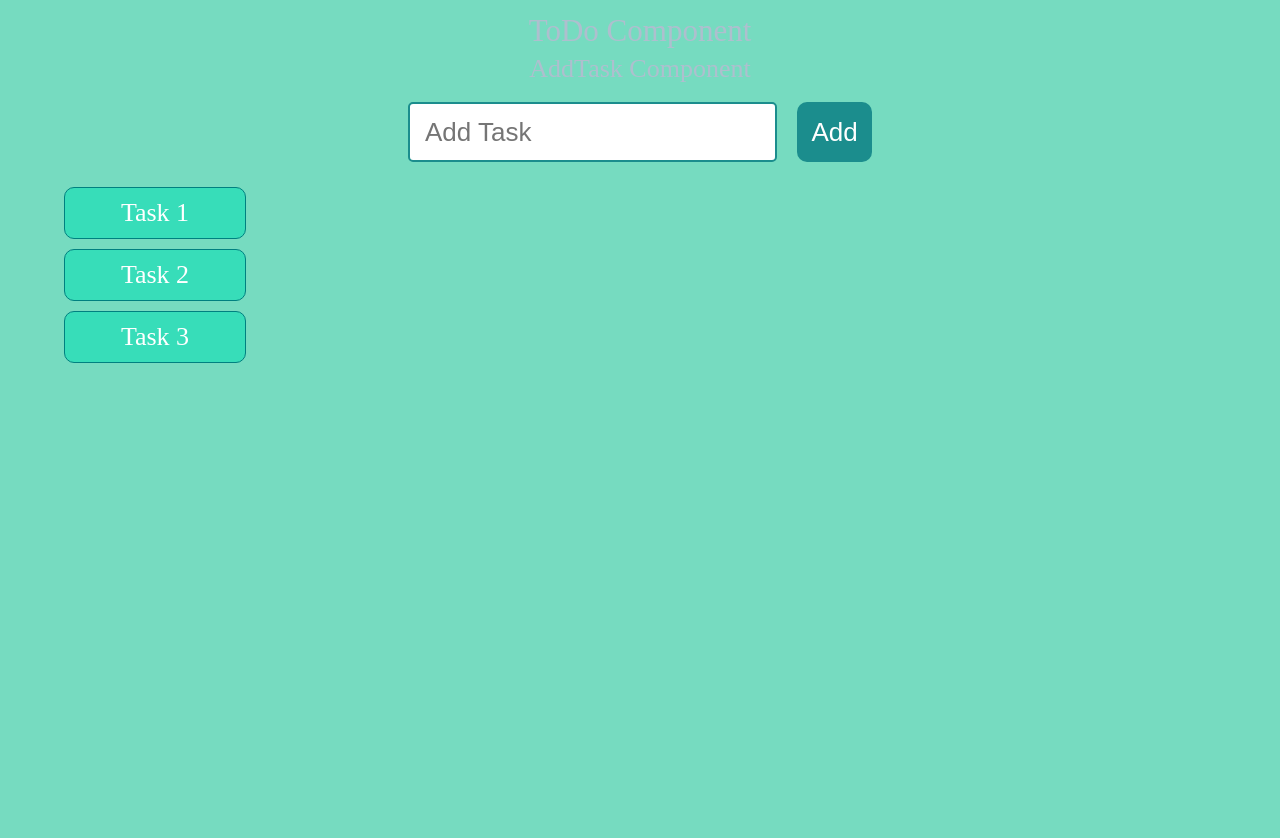
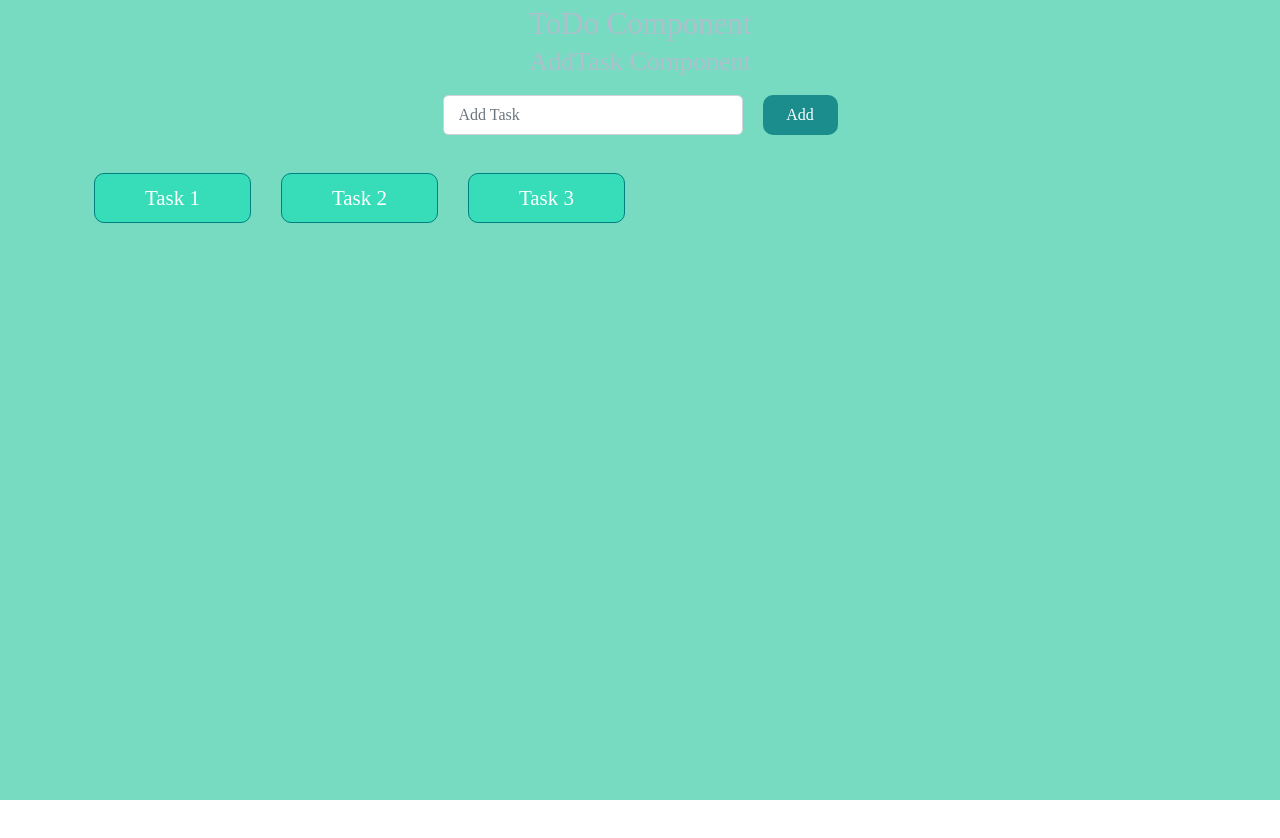
Before and after one commit to AmalyaG95/react-beg-06, a React (Create React App) app: page / in a window 1280 px wide. Shown: the top 838 px of the page. After the commit the page ends 800 px from the top, so only its background shows below. Built offline with nearby package versions, Linux system fonts and the light colour scheme.

Commit message:
Bootstrap-Grid&&Errors

```diff
--- a/src/App.css
+++ b/src/App.css
@@ -1,11 +1,10 @@
 .App {
   text-align: center;
+  width: 100%;
   background-color: #76dbc0;
   min-height: 100vh;
   display: flex;
   flex-direction: column;
-  align-items: center;
-  justify-content: center;
   font-size: calc(10px + 2vmin);
-  color: rgb(90, 88, 88);
+  color: rgb(174, 191, 206);
 }
--- a/src/App.js
+++ b/src/App.js
@@ -11,6 +11,6 @@ function App() {
 
 export default App;
 
-// 1․Օգտվելով css module ներից Task  ,AddTask Component -ները սիրունացնել
-// 2․install անել react-bootstrap ,bootstrap pachkage -ները
-// 3․կարդալ ,ուսումնասիրել ` https://react-bootstrap.github.io/layout/grid/
+// 1․ToDo կոմպոնենտը հավաքել  react-bootstrap Grid Component -ներով
+// 2․flex-box ը վերհիշել  ,
+// 3.Add Task գործողությունը անել նաև Enter -ի ժամանակ
--- a/src/components/AddTask/AddTask.jsx
+++ b/src/components/AddTask/AddTask.jsx
@@ -1,22 +1,26 @@
 import React, { Component } from "react";
 import styles from "./addTask.module.css";
+import { Form, Button } from "react-bootstrap";
 
 class AddTask extends Component {
   state = {
     inputValue: "",
   };
 
-  handleChange = (event) => {
-    const { value } = event.target;
+  handleChange = (e) => {
+    const { value } = e.target;
+
     this.setState({
       inputValue: value,
     });
   };
 
-  handleS = () => {
+  handleS = ({ key, type }) => {
     const { handleSubmit } = this.props;
 
-    if (!this.state.inputValue) return;
+    if (!this.state.inputValue || (type === "keypress" && key !== "Enter"))
+      return;
+
     handleSubmit(this.state.inputValue);
     this.setState({
       inputValue: "",
@@ -27,17 +31,23 @@ class AddTask extends Component {
     return (
       <div>
         <h1 style={{ marginTop: "10px" }}>AddTask Component</h1>
+
         <div className={styles.AddTask}>
-          <input
+          <Form.Control
             type="text"
             placeholder="Add Task"
             onChange={this.handleChange}
+            onKeyPress={this.handleS}
             value={this.state.inputValue}
             className={styles.input}
           />
-          <button onClick={this.handleS} className={styles.button}>
+          <Button
+            variant="info"
+            onClick={this.handleS}
+            className={styles.button}
+          >
             Add
-          </button>
+          </Button>
         </div>
       </div>
     );
--- a/src/components/AddTask/addTask.module.css
+++ b/src/components/AddTask/addTask.module.css
@@ -1,15 +1,22 @@
 .AddTask {
   margin: 20px;
   display: flex;
+  flex-wrap: wrap;
   justify-content: center;
+  align-items: center;
 }
 
 .input {
-  border: 2px solid rgb(27, 141, 141);
+  width: 300px;
   border-radius: 5px;
-  margin-right: 20px;
+  margin: 0 20px 10px 0;
   padding: 8px 15px;
   height: 40px;
+}
+
+.input:focus {
+  border: 1px solid rgb(27, 141, 141);
+  box-shadow: 0 0 0 0.1rem rgb(79, 173, 173);
 }
 
 .button {
@@ -19,11 +26,17 @@
   border: none;
   border-radius: 10px;
   width: 75px;
+  height: 40px;
+  margin-bottom: 10px;
   background-color: rgb(27, 141, 141);
   color: white;
-  padding: 10px 15px;
 }
 
 .button:hover {
   background-color: rgb(49, 179, 179);
 }
+
+.button:focus {
+  background-color: rgb(27, 141, 141);
+  box-shadow: none;
+}
--- a/src/components/Task/Task.jsx
+++ b/src/components/Task/Task.jsx
@@ -3,11 +3,7 @@ import styles from "./task.module.css";
 const Task = (props) => {
   const { task } = props;
 
-  return (
-    <div className={styles.task}>
-      <p>{task}</p>
-    </div>
-  );
+  return <p className={styles.task}>{task}</p>;
 };
 
 export default Task;
--- a/src/components/Task/task.module.css
+++ b/src/components/Task/task.module.css
@@ -3,14 +3,13 @@
   justify-content: center;
   align-items: center;
   padding: 10px 15px;
-  margin: 5px 0;
-  width: 150px;
-  height: 30px;
+  width: 200px;
+  height: 50px;
   border: 1px solid teal;
   border-radius: 10px;
   background-color: rgb(55, 221, 185);
   color: white;
-  vertical-align: middle;
+  font-size: calc(5px + 2vmin);
 }
 
 .task:hover {
--- a/src/components/ToDo/ToDo.jsx
+++ b/src/components/ToDo/ToDo.jsx
@@ -2,6 +2,7 @@ import React from "react";
 import Task from "../Task/Task";
 import AddTask from "../AddTask/AddTask";
 import styles from "./toDo.module.css";
+import { Container, Row, Col } from "react-bootstrap";
 
 class ToDo extends React.Component {
   state = {
@@ -9,8 +10,7 @@ class ToDo extends React.Component {
   };
 
   handleSubmit = (value) => {
-    const tasks = [...this.state.tasks];
-    tasks.push(value);
+    const tasks = [...this.state.tasks, value];
 
     this.setState({
       tasks,
@@ -18,15 +18,30 @@ class ToDo extends React.Component {
   };
 
   render() {
-    const tasksJSX = this.state.tasks.map(function (task, index) {
-      return <Task key={index} task={task} />;
+    const tasksJSX = this.state.tasks.map((task, index) => {
+      return (
+        <Col
+          key={index}
+          xs={12}
+          sm={4}
+          xl={2}
+          className="d-flex justify-content-center my-2"
+        >
+          <Task task={task} />
+        </Col>
+      );
     });
+
     return (
-      <div className={styles.ToDo}>
-        <h1 className={styles.heading1}>ToDo Component</h1>
-        <AddTask handleSubmit={this.handleSubmit} />
-        <div className={styles.tasks_wrapper}>{tasksJSX}</div>
-      </div>
+      <Container className="w-90 px-4 py-2">
+        <Row>
+          <Col>
+            <h1 className={styles.heading1}>ToDo Component</h1>
+            <AddTask handleSubmit={this.handleSubmit} />
+          </Col>
+        </Row>
+        <Row>{tasksJSX}</Row>
+      </Container>
     );
   }
 }
--- a/src/components/ToDo/toDo.module.css
+++ b/src/components/ToDo/toDo.module.css
@@ -1,24 +1,3 @@
-.ToDo {
-  display: flex;
-  flex-flow: column wrap;
-  width: 90%;
-  color: rgb(174, 191, 206);
-  padding: 15px 30px;
-}
-
 .heading1 {
   font-size: calc(15px + 2vmin);
 }
-
-.tasks_wrapper {
-  display: flex;
-  flex-flow: column wrap;
-  align-content: flex-start;
-  height: 800px;
-  -webkit-column-count: 5;
-  -moz-column-count: 5;
-  column-count: 5;
-  -webkit-column-gap: 50px;
-  -moz-column-gap: 50px;
-  column-gap: 50px;
-}
```
Also changed, not shown: src/index.js (+7 -6 lines).
